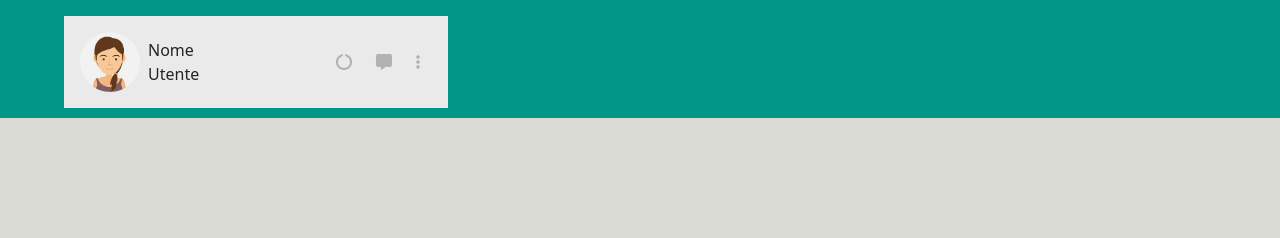
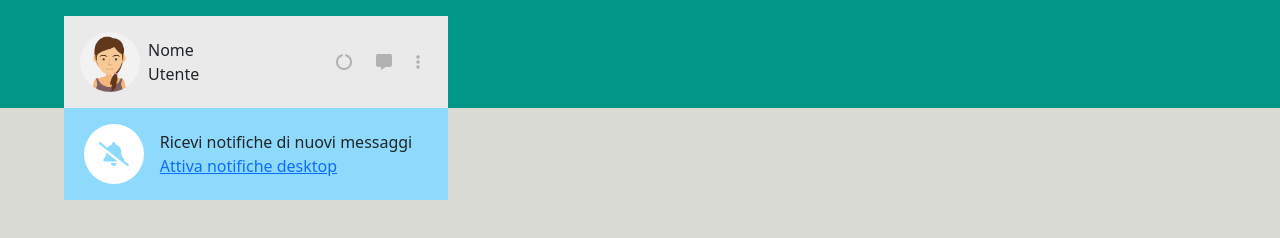
Before and after one commit to AnTosi/vue-boolzapp, a plain HTML site: page milestone-1/index.html in a window 1280 px wide. Drawn offline with nearby package versions, Linux system fonts and the light colour scheme.

Commit message:
push post pausa

```diff
--- a/milestone-1/assets/css/style.css
+++ b/milestone-1/assets/css/style.css
@@ -1,7 +1,7 @@
 
 .green_background {
     background-color: #009688;
-    height: 118px;
+    height: 108px;
     width: 100%;
     position: absolute;
     top: 0;
@@ -35,7 +35,7 @@ img.avatar {
     width: 90%;
 }
 
-p.user_name {
+p {
     margin-bottom: 0;
 }
 
@@ -43,3 +43,24 @@ p.user_name {
     color: #B1B1B1;
     margin: 0 0.75rem 0 0.75rem;
 }
+
+.lightblue_bg {
+    background-color: #8EDAFC;
+}
+
+span.bell_container {
+    background-color: white;
+    color: #8EDAFC;
+    width: 60px;
+    height: 60px;
+    border-radius: 50%;
+    position: relative;
+}
+
+.fa-bell-slash {
+    position: absolute;
+    top: 50%;
+    left: 50%;
+    transform:translate(-50%, -50%);
+    font-size: 1.5rem;
+}
--- a/milestone-1/index.html
+++ b/milestone-1/index.html
@@ -26,6 +26,16 @@
                     <i class="fas fa-ellipsis-v"></i>
                 </div>
             </div>
+            <div class="desktop_notification lightblue_bg d-flex align-items-center justify-content-center py-3">
+                <span class="bell_container">
+                    <i class="fas fa-bell-slash"></i>
+                </span>
+                <div class="mx-3">
+                    <p>Ricevi notifiche di nuovi messaggi</p>
+                    <a href="#">Attiva notifiche desktop</a>
+                </div>
+
+            </div>
         </div>
 
         <div class="window_right">
```
